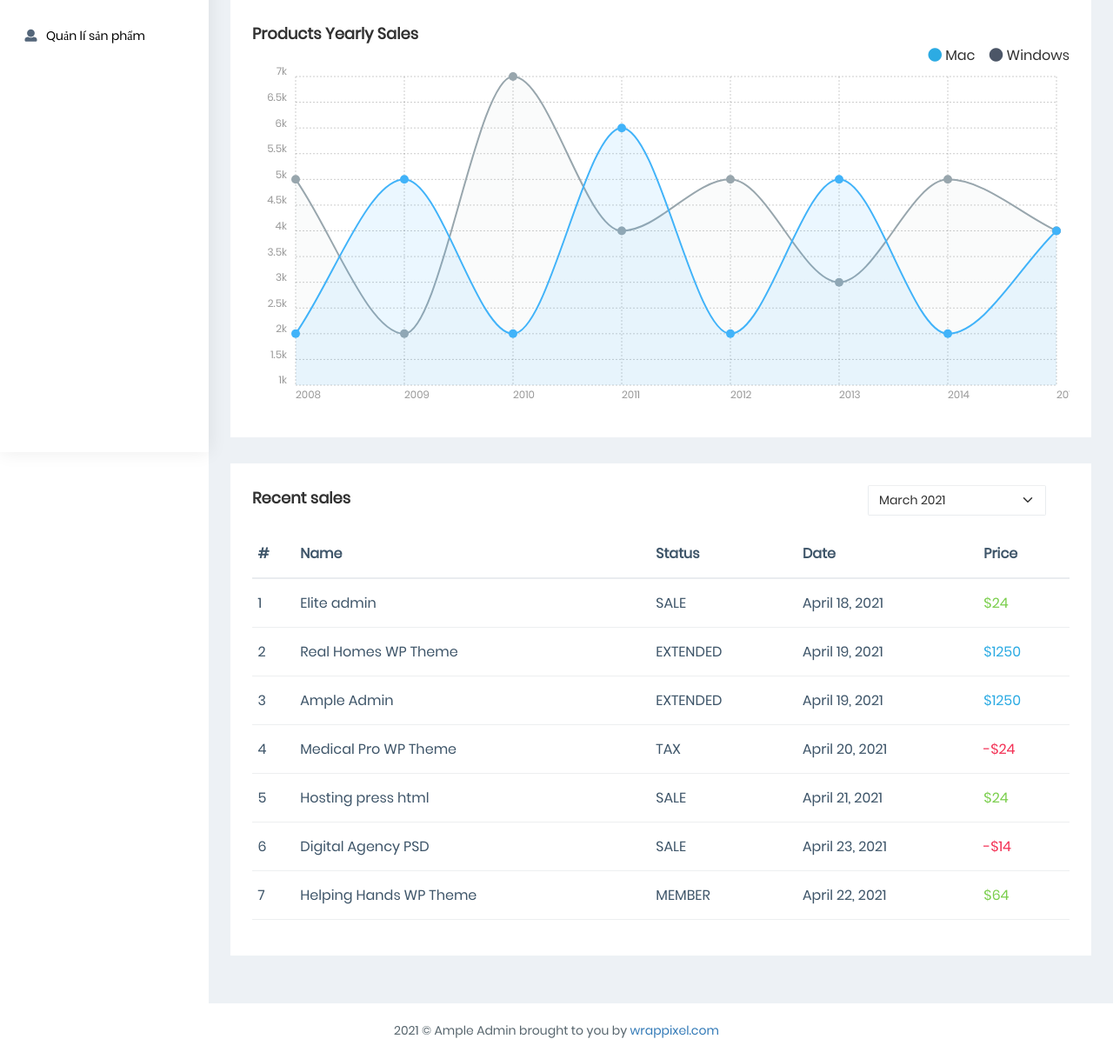
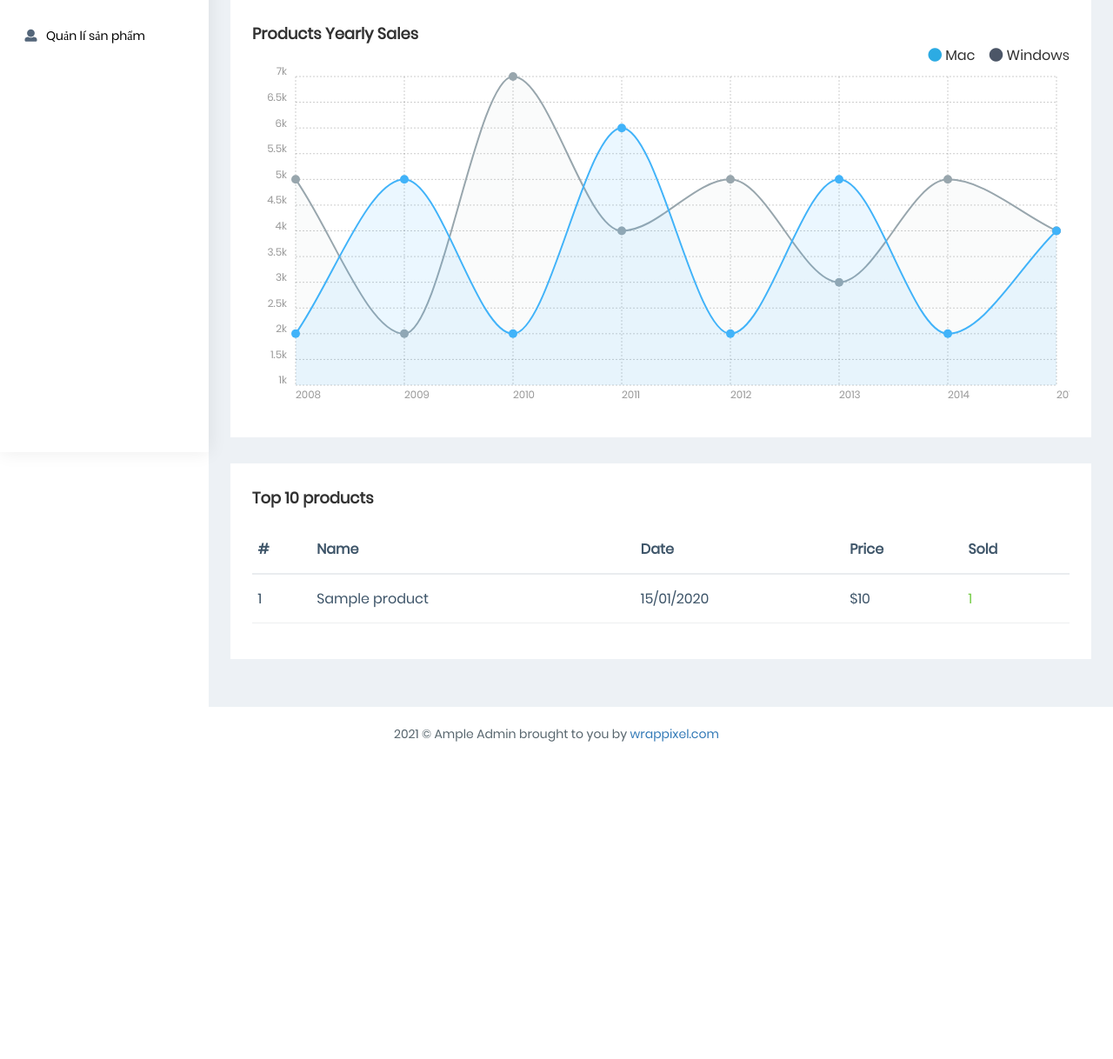
Before and after one commit to PTUDWa/Admin-page, a Node server app: page / in a window 1280 px wide. Shown: the part 280-1498 px from the top of the page at 87% size. After the commit the page ends 1133 px from the top, so only its background shows below. Run offline with Node 20, Linux system fonts and the light colour scheme; a user stored in the database is signed in; tables that the repository leaves empty hold one stand-in row (values such as "Sample post"); some libraries are stand-ins or nearby versions.

Commit message:
statistic top 10 product by sold

```diff
--- a/components/Dashboard/dashboard.controller.js
+++ b/components/Dashboard/dashboard.controller.js
@@ -1,5 +1,17 @@
+const productService = require("../Product/product.service");
+const moment = require("moment");
+
 module.exports = {
-    index: function(req, res, next) {
-        res.render('index', { title: 'Dashboard' });
-    }
-}
+  index: async function (req, res, next) {
+    const top10ProductsBySold = await productService.getTop10ProductsBySold();
+    const top10ProductsBySoldWithKey = top10ProductsBySold.map(
+      (item, index) => ({
+        ...item,
+        key: index + 1,
+        createdAt: moment(item.createdAt).format("DD/MM/YYYY"),
+      })
+    );
+
+    res.render("index", { title: "Dashboard", top10ProductsBySoldWithKey });
+  },
+};
--- a/components/Product/product.service.js
+++ b/components/Product/product.service.js
@@ -21,6 +21,10 @@ class Course {
     return Product.findOne({
       title: name,
     }).lean();
+  }
+
+  getTop10ProductsBySold() {
+    return Product.find({}).sort({ sold: "desc" }).limit(10).lean();
   }
 
   add({ ava, images, category, name, price, summary, description }) {
--- a/package.json
+++ b/package.json
@@ -19,6 +19,7 @@
     "firebase": "^9.6.1",
     "hbs": "~4.0.4",
     "http-errors": "~1.6.3",
+    "moment": "^2.29.1",
     "mongodb": "^4.2.0",
     "mongoose": "^6.0.13",
     "morgan": "~1.9.1",
--- a/views/index.hbs
+++ b/views/index.hbs
@@ -7,15 +7,8 @@
 <!-- ============================================================== -->
 <!-- Main wrapper - style you can find in pages.scss -->
 <!-- ============================================================== -->
-<div
-  id="main-wrapper"
-  data-layout="vertical"
-  data-navbarbg="skin5"
-  data-sidebartype="full"
-  data-sidebar-position="absolute"
-  data-header-position="absolute"
-  data-boxed-layout="full"
->
+<div id="main-wrapper" data-layout="vertical" data-navbarbg="skin5" data-sidebartype="full"
+  data-sidebar-position="absolute" data-header-position="absolute" data-boxed-layout="full">
   <!-- ============================================================== -->
   <!-- End Left Sidebar - style you can find in sidebar.scss  -->
   <!-- ============================================================== -->
@@ -50,16 +43,11 @@
             <h3 class="box-title">Total Visit</h3>
             <ul class="list-inline two-part d-flex align-items-center mb-0">
               <li>
-                <div id="sparklinedash"><canvas
-                    width="67"
-                    height="30"
-                    style="display: inline-block; width: 67px; height: 30px; vertical-align: top;"
-                  ></canvas>
+                <div id="sparklinedash"><canvas width="67" height="30"
+                    style="display: inline-block; width: 67px; height: 30px; vertical-align: top;"></canvas>
                 </div>
               </li>
-              <li class="ms-auto"><span
-                  class="counter text-success"
-                >659</span></li>
+              <li class="ms-auto"><span class="counter text-success">659</span></li>
             </ul>
           </div>
         </div>
@@ -68,16 +56,11 @@
             <h3 class="box-title">Total Page Views</h3>
             <ul class="list-inline two-part d-flex align-items-center mb-0">
               <li>
-                <div id="sparklinedash2"><canvas
-                    width="67"
-                    height="30"
-                    style="display: inline-block; width: 67px; height: 30px; vertical-align: top;"
-                  ></canvas>
+                <div id="sparklinedash2"><canvas width="67" height="30"
+                    style="display: inline-block; width: 67px; height: 30px; vertical-align: top;"></canvas>
                 </div>
               </li>
-              <li class="ms-auto"><span
-                  class="counter text-purple"
-                >869</span></li>
+              <li class="ms-auto"><span class="counter text-purple">869</span></li>
             </ul>
           </div>
         </div>
@@ -86,11 +69,8 @@
             <h3 class="box-title">Unique Visitor</h3>
             <ul class="list-inline two-part d-flex align-items-center mb-0">
               <li>
-                <div id="sparklinedash3"><canvas
-                    width="67"
-                    height="30"
-                    style="display: inline-block; width: 67px; height: 30px; vertical-align: top;"
-                  ></canvas>
+                <div id="sparklinedash3"><canvas width="67" height="30"
+                    style="display: inline-block; width: 67px; height: 30px; vertical-align: top;"></canvas>
                 </div>
               </li>
               <li class="ms-auto"><span class="counter text-info">911</span>
@@ -117,10 +97,8 @@
               </ul>
             </div>
             <div id="ct-visits" style="height: 405px;">
-              <div
-                class="chartist-tooltip"
-                style="top: -17px; left: -12px;"
-              ><span class="chartist-tooltip-value">6</span>
+              <div class="chartist-tooltip" style="top: -17px; left: -12px;"><span
+                  class="chartist-tooltip-value">6</span>
               </div>
             </div>
           </div>
@@ -133,8 +111,8 @@
         <div class="col-md-12 col-lg-12 col-sm-12">
           <div class="white-box">
             <div class="d-md-flex mb-3">
-              <h3 class="box-title mb-0">Recent sales</h3>
-              <div class="col-md-3 col-sm-4 col-xs-6 ms-auto">
+              <h3 class="box-title mb-0">Top 10 products</h3>
+              {{!-- <div class="col-md-3 col-sm-4 col-xs-6 ms-auto">
                 <select class="form-select shadow-none row border-top">
                   <option>March 2021</option>
                   <option>April 2021</option>
@@ -142,7 +120,7 @@
                   <option>June 2021</option>
                   <option>July 2021</option>
                 </select>
-              </div>
+              </div> --}}
             </div>
             <div class="table-responsive">
               <table class="table no-wrap">
@@ -150,61 +128,21 @@
                   <tr>
                     <th class="border-top-0">#</th>
                     <th class="border-top-0">Name</th>
-                    <th class="border-top-0">Status</th>
                     <th class="border-top-0">Date</th>
                     <th class="border-top-0">Price</th>
+                    <th class="border-top-0">Sold</th>
                   </tr>
                 </thead>
                 <tbody>
+                  {{#each top10ProductsBySoldWithKey}}
                   <tr>
-                    <td>1</td>
-                    <td class="txt-oflo">Elite admin</td>
-                    <td>SALE</td>
-                    <td class="txt-oflo">April 18, 2021</td>
-                    <td><span class="text-success">$24</span></td>
+                    <td>{{key}}</td>
+                    <td class="txt-oflo">{{title}}</td>
+                    <td>{{createdAt}}</td>
+                    <td class="txt-oflo">${{price}}</td>
+                    <td><span class="text-success">{{sold}}</span></td>
                   </tr>
-                  <tr>
-                    <td>2</td>
-                    <td class="txt-oflo">Real Homes WP Theme</td>
-                    <td>EXTENDED</td>
-                    <td class="txt-oflo">April 19, 2021</td>
-                    <td><span class="text-info">$1250</span></td>
-                  </tr>
-                  <tr>
-                    <td>3</td>
-                    <td class="txt-oflo">Ample Admin</td>
-                    <td>EXTENDED</td>
-                    <td class="txt-oflo">April 19, 2021</td>
-                    <td><span class="text-info">$1250</span></td>
-                  </tr>
-                  <tr>
-                    <td>4</td>
-                    <td class="txt-oflo">Medical Pro WP Theme</td>
-                    <td>TAX</td>
-                    <td class="txt-oflo">April 20, 2021</td>
-                    <td><span class="text-danger">-$24</span></td>
-                  </tr>
-                  <tr>
-                    <td>5</td>
-                    <td class="txt-oflo">Hosting press html</td>
-                    <td>SALE</td>
-                    <td class="txt-oflo">April 21, 2021</td>
-                    <td><span class="text-success">$24</span></td>
-                  </tr>
-                  <tr>
-                    <td>6</td>
-                    <td class="txt-oflo">Digital Agency PSD</td>
-                    <td>SALE</td>
-                    <td class="txt-oflo">April 23, 2021</td>
-                    <td><span class="text-danger">-$14</span></td>
-                  </tr>
-                  <tr>
-                    <td>7</td>
-                    <td class="txt-oflo">Helping Hands WP Theme</td>
-                    <td>MEMBER</td>
-                    <td class="txt-oflo">April 22, 2021</td>
-                    <td><span class="text-success">$64</span></td>
-                  </tr>
+                  {{/each}}
                 </tbody>
               </table>
             </div>
```
Also changed, not shown: 2 other files.
